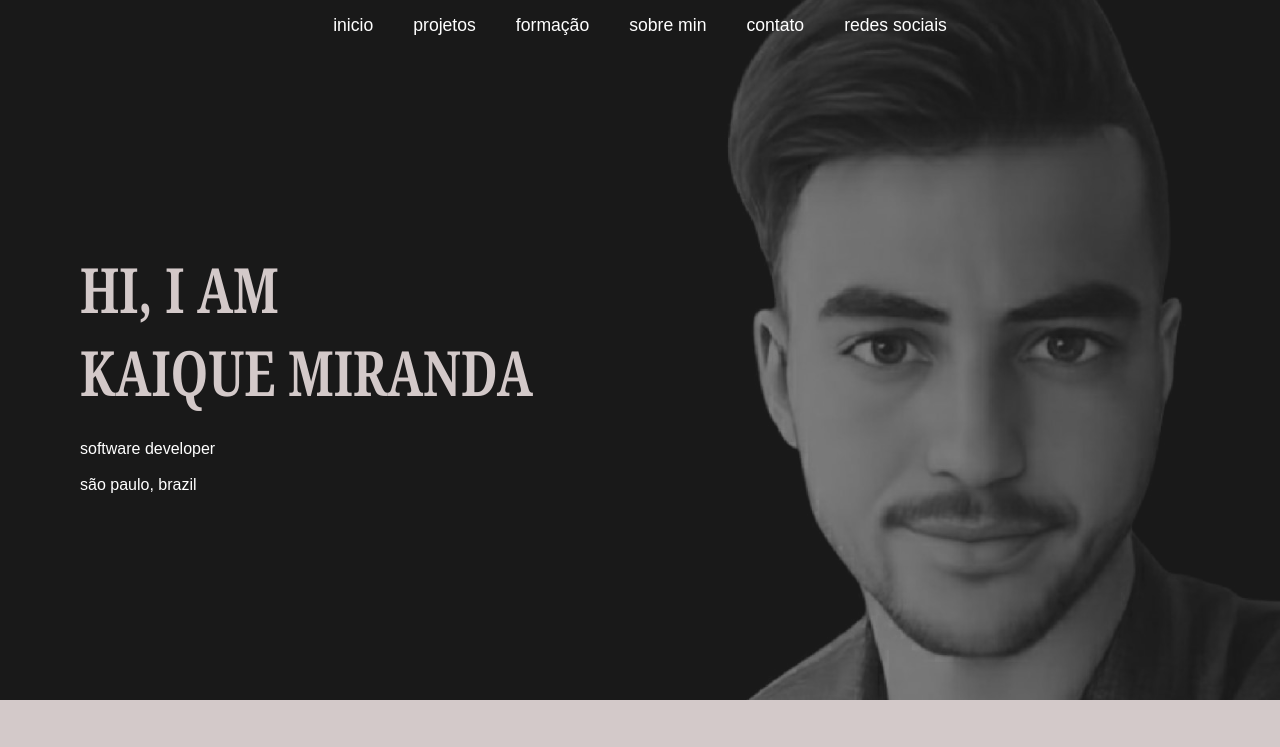
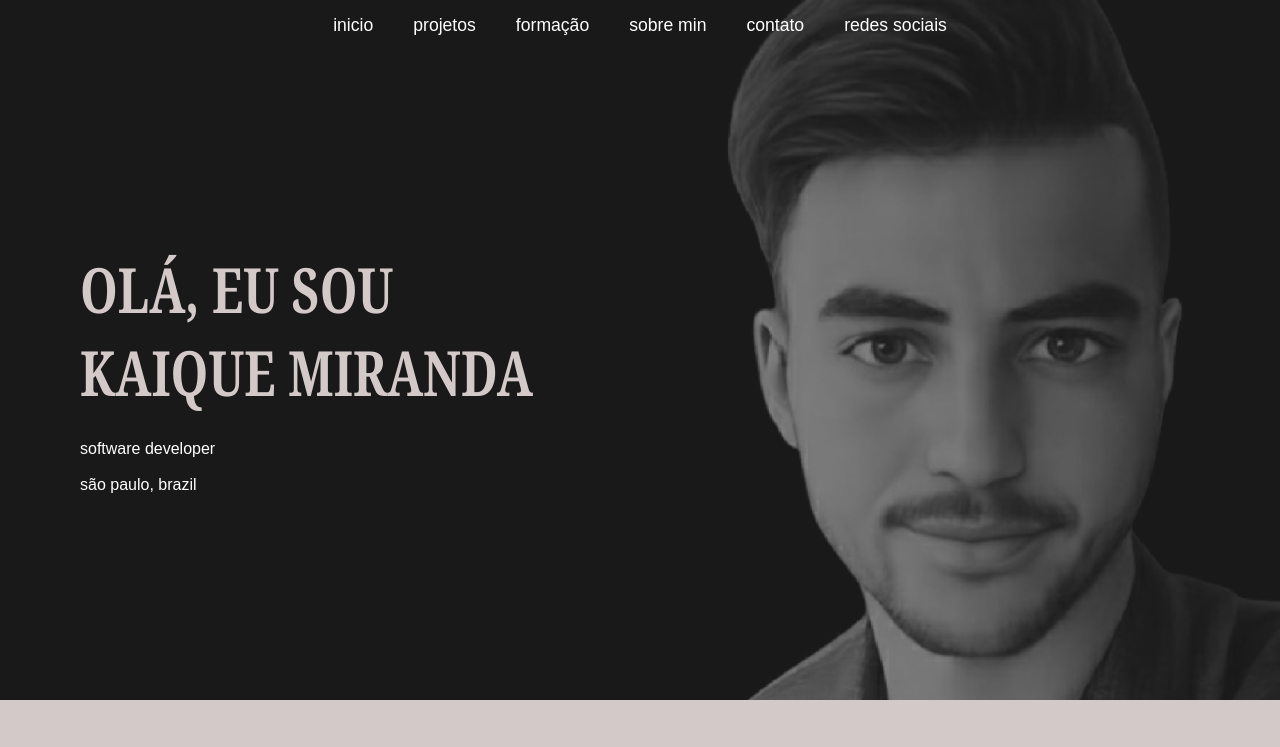
Before and after one commit to kaiquemiranda/Portifolio, a plain HTML site: page index.html in a window 1280 px wide. Shown: the top 747 px of the page. Drawn offline with Linux system fonts and the light colour scheme.

Commit message:
alteração em alguns textos

```diff
--- a/index.html
+++ b/index.html
@@ -26,7 +26,7 @@
   </nav>
   <!-- home section -->
   <section id="home">
-    <h1 class="heading">HI, I AM </h1>
+    <h1 class="heading">OLÁ, EU SOU </h1>
     <br>
     <h1 class="heading">KAIQUE MIRANDA</h1>
     <br><br>
```
